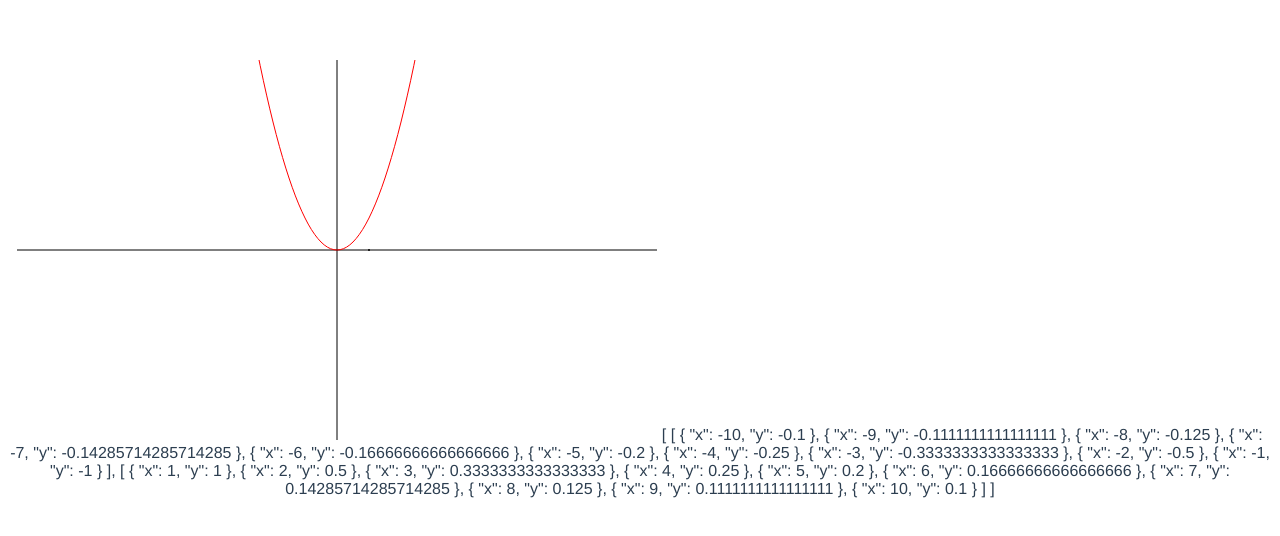
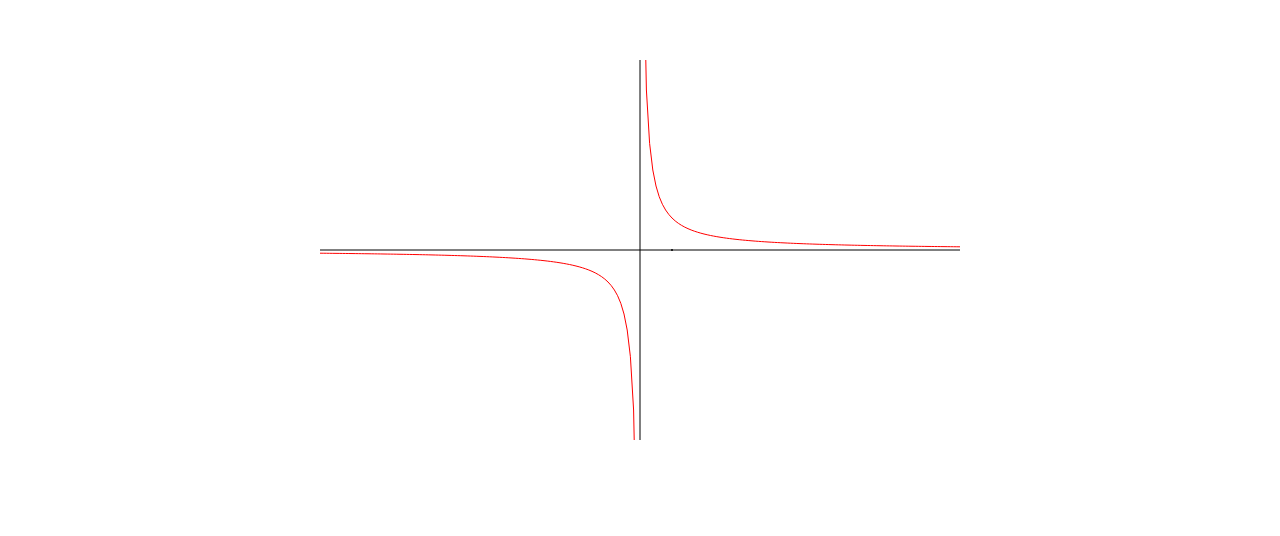
Before and after one commit to anikeef/graphs, a Vue app: page / in a window 1280 px wide. Shown: the top 536 px of the page. Built offline with nearby package versions, Linux system fonts and the light colour scheme.

Commit message:
Create GraphCurve component

```diff
--- a/src/App.vue
+++ b/src/App.vue
@@ -1,6 +1,6 @@
 <template>
   <div id="app">
-    <Graph />
+    <Graph :curveConfigs="[{ func: '1 / x' }]" />
   </div>
 </template>
 
--- a/src/components/Graph.vue
+++ b/src/components/Graph.vue
@@ -2,7 +2,7 @@
 
     <div>
       <!-- UnitLength: {{ unitLength }} Points: {{ svgPoints }} -->
-      <svg version="1.1"
+      <svg version="1.1" class="graph"
         baseProfile="full"
         :width="width" :height="height"
         xmlns="http://www.w3.org/2000/svg">
@@ -13,10 +13,12 @@
         <line x1="0" x2="100%" y1="50%" y2="50%" stroke="black" stroke-width="1" />
         <circle :cx="unitLength + width / 2" cy="50%" r="1" />
         <!-- <circle v-for="(point, i) in svgPoints" :cx="point[0]" :cy="point[1]" r="1" :key="i" /> -->
-        <polyline :points="polyline" fill="none" stroke="red" />
+        <!-- <polyline :points="polyline" fill="none" stroke="red" /> -->
+        <GraphCurve v-for="(curve, index) of curves" :curve="curve"
+        :unitLength="unitLength" :key="index" :center="center" />
 
       </svg>
-      {{ test }}
+      <!-- {{ curves[0].fragments }} -->
     </div>
 </template>
 
@@ -24,57 +26,55 @@
 import { Component, Prop, Vue } from 'vue-property-decorator';
 import { Point } from '../models/point';
 import { Curve } from '../models/curve';
+import GraphCurve from './GraphCurve.vue';
 
-@Component({})
+@Component({
+  components: { GraphCurve }
+})
 export default class Graph extends Vue {
-  @Prop({ default: () => (x: number) => x * x }) readonly f!: (x: number) => number;
+  @Prop() curveConfigs!: Array<{ func: string }>
   @Prop({ default: 640 }) width!: number;
   @Prop({ default: 380 }) height!: number;
-  @Prop({ default: 10 }) xMax!: number;
+  @Prop({ default: 20 }) xInterval!: number;
   @Prop({ default: 10 }) pointsPerUnit!: number;
+
+  public center: Point = new Point({ x: this.width/2, y: this.height/2 });
 
   // Returns length of one unit in pixels
   get unitLength(): number {
-    return this.width / (this.xMax * 2);
+    return this.width / (this.xInterval);
   }
 
-  // This property is an array of points [x, y] in math units. It's computed by applying
-  // the function f() defined in props. Horizontal distance between points is
-  // defined by pointsPerUnit prop
-  get realPoints(): Array<Point> {
-    const stepLength = 1 / this.pointsPerUnit;
-    let points = [];
-    for (let x = -this.xMax; x <= this.xMax; x += stepLength) {
-      points.push(new Point({ x, y: this.f(x) }));
-    }
-    return points;
+  get realInterval(): { from: number, to: number } {
+    const from = this.pxToUnits(-this.center.x);
+    return { from, to: from + this.xInterval }
   }
 
-  // This property returns realPoints converted to pixel values that will be drawn on a graph
-  get svgPoints(): Array<Point> {
-    return this.realPoints.map((point) => this.realPointToPx(point));
-  }
-
-  get polyline(): string {
-    return this.svgPoints.map(({ x, y }) => `${x},${y}`).join(' ');
-  }
-
-  // Returns presentational version of purely mathematical point. It converts units to pixels,
-  // flips the y-axis and aligns all points arount center
-  realPointToPx({ x, y }: Point): Point {
-    return new Point({
-      x: x * this.unitLength + this.width/2,
-      y: this.height - (y * this.unitLength + this.height/2)
+  get curves(): Array<Curve> {
+    return this.curveConfigs.map(({ func }) => {
+      return new Curve({
+        curveFunction: func,
+        interval: this.realInterval,
+        pointsPerUnit: this.pointsPerUnit
+      });
     });
   }
 
-  get test() {
-    let curve = new Curve({ curveFunction: "1/x", interval: { from: -10, to: 10 }, pointsPerUnit: 1 });
-    return curve.fragments;
+  // get test() {
+  //   let curve = new Curve({ curveFunction: "x", interval: { from: -10, to: 10 }, pointsPerUnit: 1 });
+  //   return curve.fragments;
+  // }
+
+  private pxToUnits(px: number) {
+    return px / this.unitLength;
   }
 }
 </script>
 
 <style scoped>
-
+  .graph {
+    /* Flip Y-axis */
+    transform-origin: 50% 50%; /* center of rotation is set to the center of the element */
+    transform: scale(1,-1);
+  }
 </style>
--- /dev/null
+++ b/src/components/GraphCurve.vue
@@ -0,0 +1,22 @@
+<template>
+  <g>
+    <GraphCurveFragment v-for="(fragment, index) of curve.fragments"
+    :key="index" :fragment="fragment" :center="center" :unitLength="unitLength"/>
+  </g>
+</template>
+
+<script lang="ts">
+import { Component, Prop, Vue } from 'vue-property-decorator';
+import { Curve } from '../models/curve';
+import GraphCurveFragment from './GraphCurveFragment.vue';
+import { Point } from '../models/point';
+
+@Component({
+  components: { GraphCurveFragment }
+})
+export default class GraphCurve extends Vue {
+  @Prop() curve!: Curve;
+  @Prop() center!: Point;
+  @Prop() unitLength!: number;
+}
+</script>
--- /dev/null
+++ b/src/components/GraphCurveFragment.vue
@@ -0,0 +1,35 @@
+<template>
+  <polyline :points="polyline" fill="none" stroke="red" />
+</template>
+
+<script lang="ts">
+import { Component, Prop, Vue } from 'vue-property-decorator';
+import { Curve, CurveFragment } from '../models/curve';
+import { Point } from '../models/point';
+
+@Component({})
+export default class GraphCurveFragment extends Vue {
+  @Prop() fragment!: CurveFragment;
+  @Prop() unitLength!: number;
+  @Prop() center!: Point;
+
+  get svgPoints(): Array<Point> {
+    return this.fragment.map((point) => {
+      return this.realPointToPx(point);
+    });
+  }
+
+  get polyline(): string {
+    return this.svgPoints.map(({ x, y }) => `${x},${y}`).join(' ');
+  }
+
+  // Returns presentational version of purely mathematical point. It converts units to pixels
+  // and aligns all points arount center
+  realPointToPx({ x, y }: Point): Point {
+    return new Point({
+      x: x * this.unitLength + this.center.x,
+      y: y * this.unitLength + this.center.y
+    });
+  }
+}
+</script>
--- a/src/models/curve.ts
+++ b/src/models/curve.ts
@@ -13,7 +13,8 @@ export class Curve {
     interval: { from: number, to: number };
     pointsPerUnit: number;
   }) {
-    const func = (x: number): number => evaluate(curveFunction, { x });
+    const round = (x: number): number => Math.round(x * 100) / 100;
+    const func = (x: number): number => evaluate(curveFunction, { x: round(x) });
     const stepLength = 1 / pointsPerUnit;
     this.fragments = [[]];
     for (let x = interval.from; x <= interval.to; x += stepLength) {
@@ -47,4 +48,4 @@ export class Curve {
   }
 }
 
-type CurveFragment = Array<Point>;
+export type CurveFragment = Array<Point>;
--- /dev/null
+++ b/src/test.js
@@ -0,0 +1 @@
+const math = require('mathjs');
```
